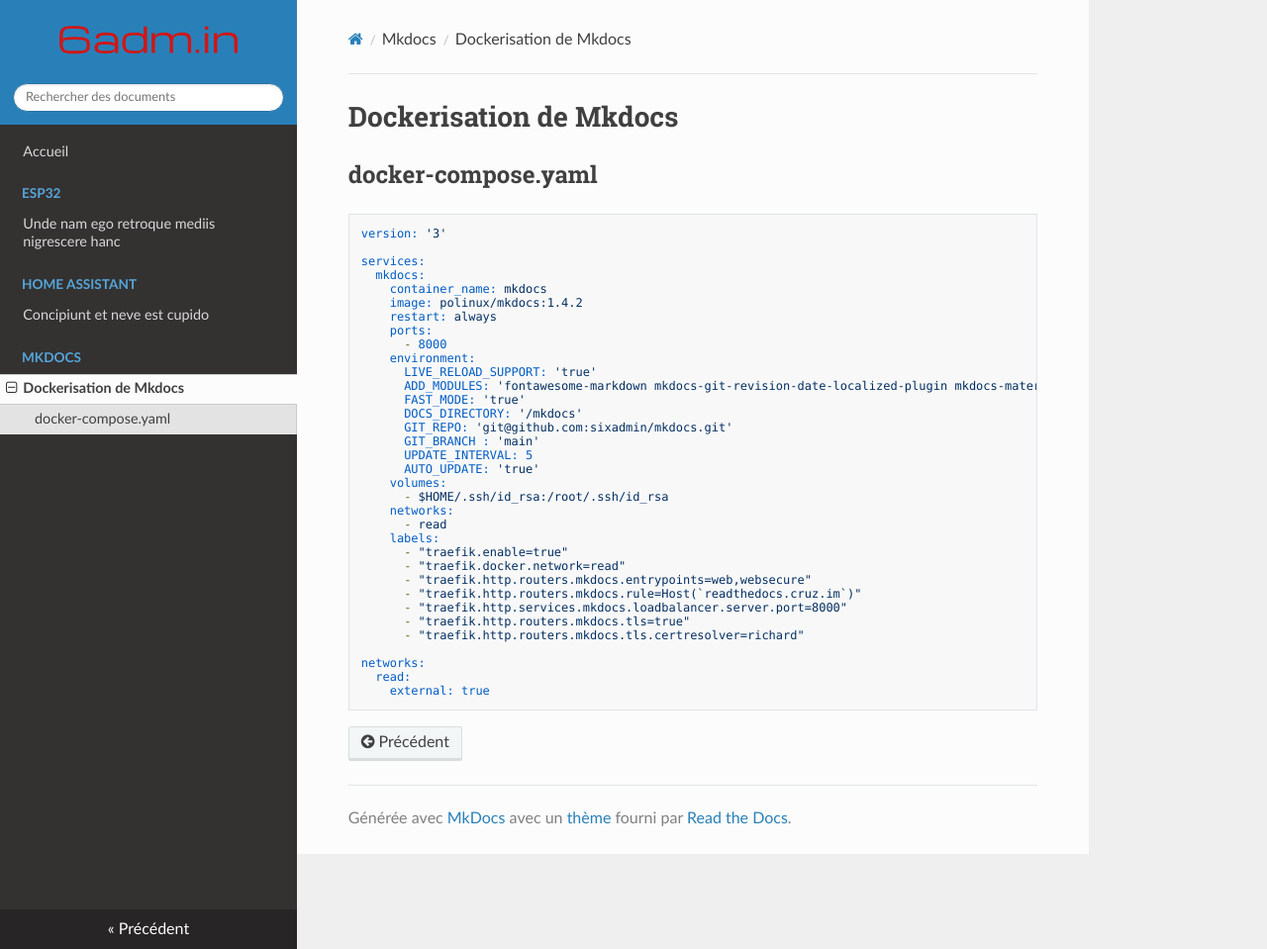
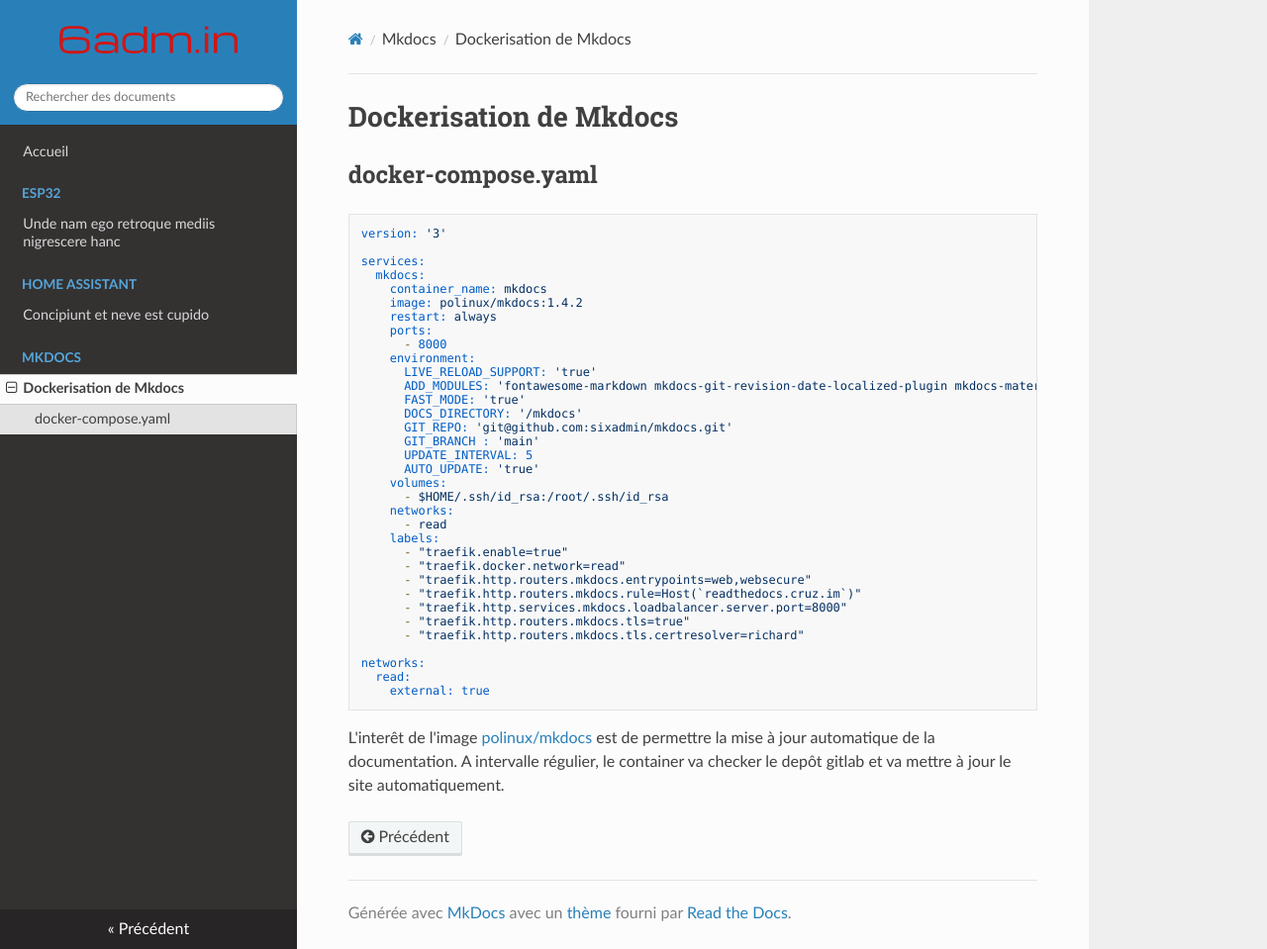
Before and after one commit to sixadmin/mkdocs, an MkDocs documentation site: the page built from docs/Mkdocs/index.md, in a window 1280 px wide and 959 px high. Shown: the whole window at 99% size. Built offline with MkDocs 1.6.1, drawn with Linux system fonts in a browser that asks for light colours; nearby versions of some CDN libraries.

Commit message:
Clean folder mkdocs

````diff
--- a/docs/Mkdocs/index.md
+++ b/docs/Mkdocs/index.md
@@ -38,3 +38,5 @@ networks:
   read:
     external: true
 ```
+
+L'interêt de l'image [polinux/mkdocs](https://hub.docker.com/r/polinux/mkdocs) est de permettre la mise à jour automatique de la documentation. A intervalle régulier, le container va checker le depôt gitlab et va mettre à jour le site automatiquement.
````
